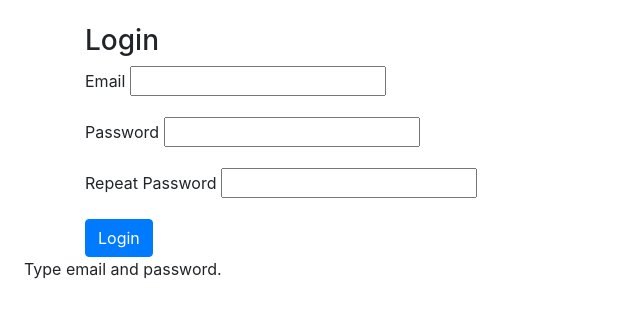
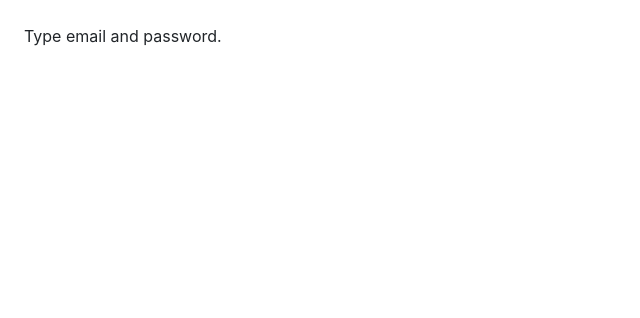
Before and after one commit to alabadsha/Xampp, a PHP site: page /login.php in a window 1280 px wide. Shown: the top 318 px of the page, without its empty margins (0-640 px from the left). Run offline with PHP 8.4, Linux system fonts and the light colour scheme; data that the repository does not hold is empty; a stand-in replaces the project's code that opens the database connection.

Commit message:
Refactor login.php structure and logic

```diff
--- a/login.php
+++ b/login.php
@@ -13,29 +13,6 @@
 
 <body class="p-4">
 
-  <div class="container">
-    <div class="fluid-container">
-    <h3>Login</h3>
-
-    <form class="" action="login.php" method="POST">
-
-      <div class="form-group">
-        <label>Email</label>
-        <input type="email" name="email">
-      </div>
-      <div class="form-group">
-        <label>Password</label>
-        <input type="password" name="password">
-      </div>
-      <div class="form-group">
-        <label>Repeat Password</label>
-        <input type="password" name="repeat_password">
-      </div>
-
-      <button type="submit" class="btn btn-primary" > Login </button>
-    </form>
-  </div>
-  </div>
 
 </body>
 </html>
```
